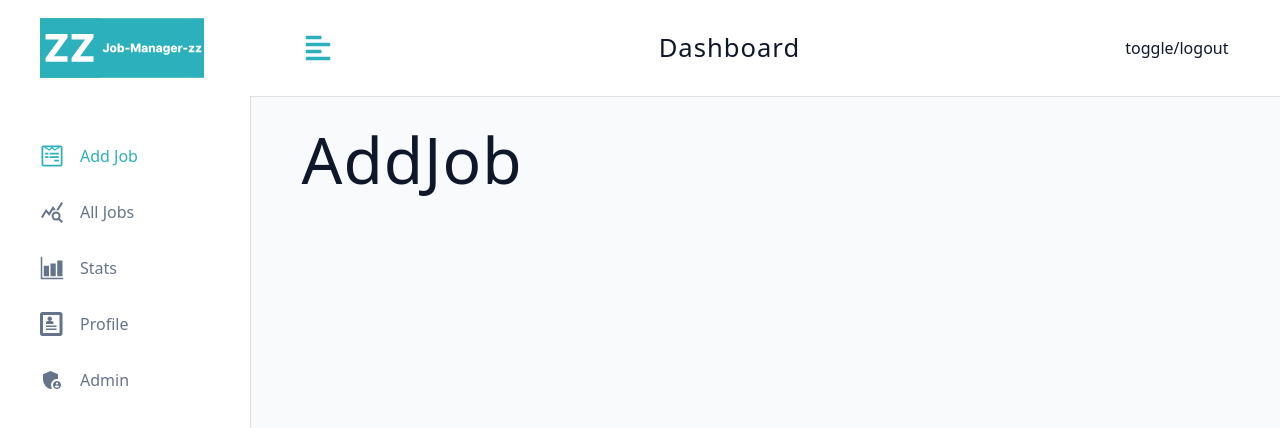
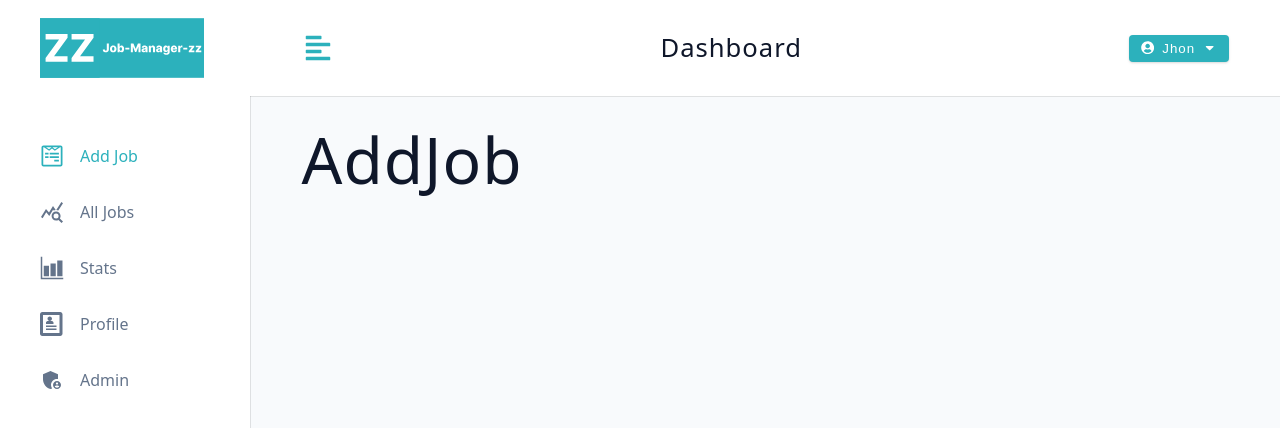
Before and after one commit to AtHaRaVs/JOBmanagerzz, a React (Vite) app: page /dashboard in a window 1280 px wide. Shown: the top 428 px of the page. Built offline with nearby package versions, Linux system fonts and the light colour scheme.

Commit message:
logout btn created

```diff
--- /dev/null
+++ b/src/components/LogoutContainer.jsx
@@ -0,0 +1,29 @@
+import { FaUserCircle, FaCaretDown } from "react-icons/fa";
+import Wrapper from "../assets/wrappers/LogoutContainer";
+import { useState } from "react";
+import { useDashboardContext } from "../pages/DashboardLayout";
+
+const LogoutContainer = () => {
+  const [showLogout, setShowLogout] = useState(false);
+  const { user, logoutUser } = useDashboardContext();
+
+  return (
+    <Wrapper>
+      <button
+        type="button"
+        className="btn logout-btn"
+        onClick={() => setShowLogout(!showLogout)}
+      >
+        <FaUserCircle />
+        {user?.name}
+        <FaCaretDown />
+      </button>
+      <div className={showLogout ? "dropdown show-dropdown" : "dropdown"}>
+        <button type="button" className="dropdown-btn" onClick={logoutUser}>
+          logout
+        </button>
+      </div>
+    </Wrapper>
+  );
+};
+export default LogoutContainer;
--- a/src/components/Navbar.jsx
+++ b/src/components/Navbar.jsx
@@ -2,6 +2,7 @@
 import { FaAlignLeft } from "react-icons/fa";
 import Logo from "./Logo";
 import { useDashboardContext } from "../pages/DashboardLayout";
+import LogoutContainer from "./LogoutContainer";
 
 const Navbar = () => {
   const { toggleSideBar } = useDashboardContext();
@@ -15,7 +16,9 @@
           <Logo />
           <h4 className="logo-text">dashboard</h4>
         </div>
-        <div className="btn-container">toggle/logout</div>
+        <div className="btn-container">
+          <LogoutContainer />
+        </div>
       </div>
     </Wrapper>
   );
```
